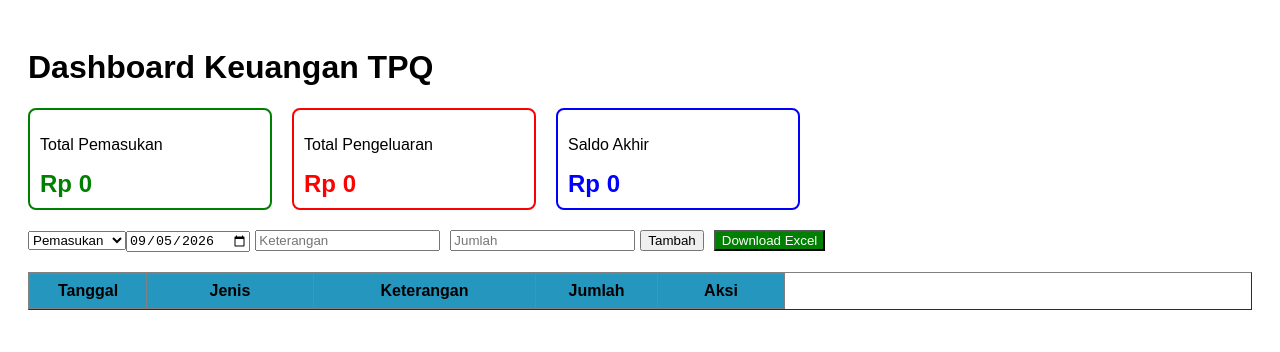
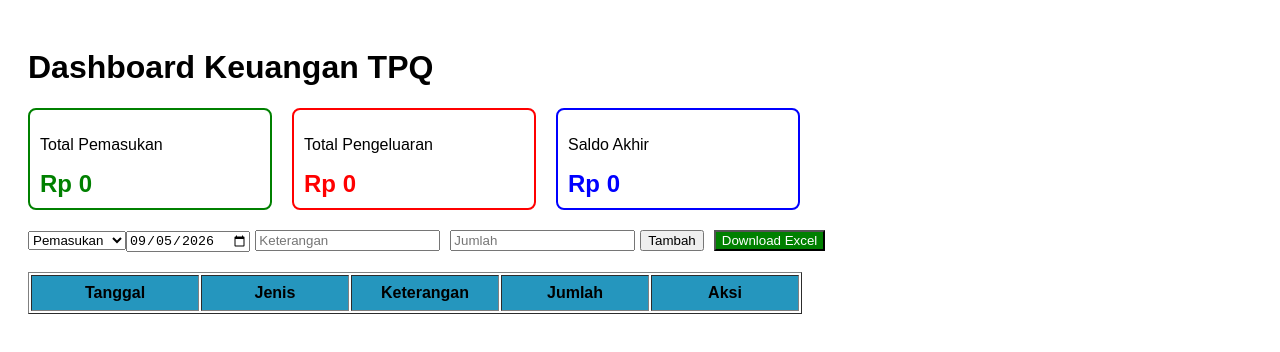
Before and after one commit to Amanah2000/-laporan-tpq, a React (Create React App) app: page / in a window 1280 px wide. Shown: the top 352 px of the page. Built offline with nearby package versions, Linux system fonts and the light colour scheme.

Commit message:
Refactor App component for better readability

```diff
--- a/src/App.js
+++ b/src/App.js
@@ -164,21 +164,21 @@ function App() {
       <table
         border="1"
         style={{
-          width: '100%',
-          borderCollapse: 'collapse',
+          width: '60%',
+
           textAlign: 'center',
-          display: 'block',        // INI BARU
+
           overflowX: 'auto',       // INI BARU
           whiteSpace: 'nowrap',    // INI BARU
         }}
       >
         <thead>
           <tr style={{ backgroundColor: '#2596be' }}>
-            <th style={{ padding: '8px', minWidth: '100px' }}>Tanggal</th>
-            <th style={{ padding: '8px', minWidth: '150px' }}>Jenis</th>
-            <th style={{ padding: '8px', minWidth: '205px' }}>Keterangan</th>
-            <th style={{ padding: '8px', minWidth: '105px' }}>Jumlah</th>
-            <th style={{ padding: '8px', minWidth: '110px' }}>Aksi</th>
+            <th style={{ padding: '8px', minWidth: '150px' }}>Tanggal</th>
+            <th style={{ padding: '8px', minWidth: '130px' }}>Jenis</th>
+            <th style={{ padding: '8px', minWidth: '130px' }}>Keterangan</th>
+            <th style={{ padding: '8px', minWidth: '130px' }}>Jumlah</th>
+            <th style={{ padding: '8px', minWidth: '130px' }}>Aksi</th>
           </tr>
         </thead>
 
```
